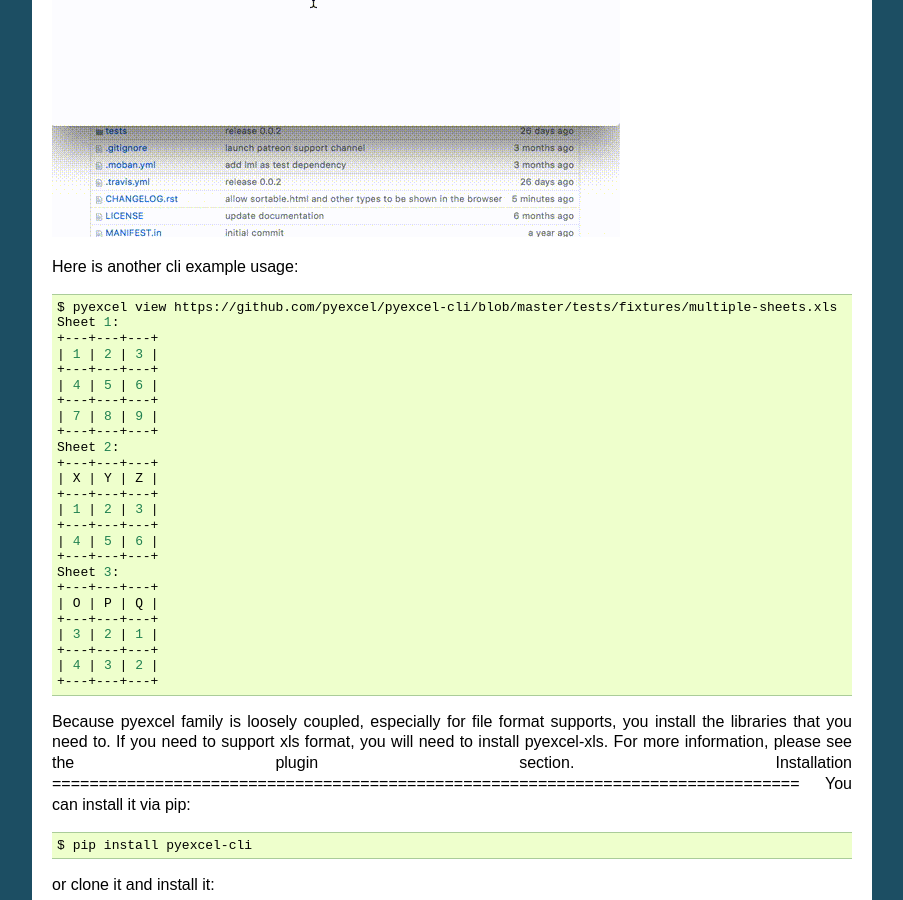
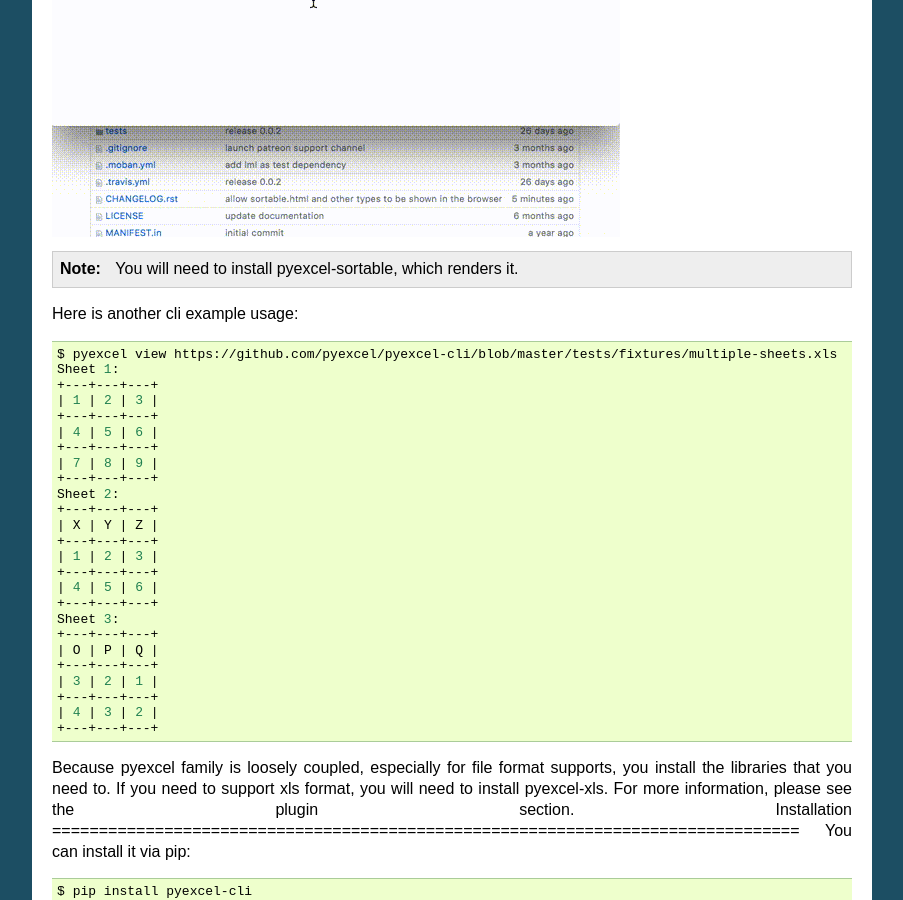
Before and after one commit to pyexcel/pyexcel-cli, a Sphinx documentation site: the page built from docs/source/index.rst, in a window 1280 px wide and 900 px high, scrolled down 926 px. Shown: the whole window, without its empty margins (198-1101 px from the left). Built offline with Sphinx 7.4.7, drawn with Linux system fonts in a browser that asks for light colours.

Commit message:
update readme

```diff
--- a/README.rst
+++ b/README.rst
@@ -65,6 +65,10 @@
 Here's what you will get:
 
 .. image:: https://github.com/pyexcel/pyexcel-cli/raw/master/pyexcel-cli-sortable.gif
+
+.. note::
+
+   You will need to install pyexcel-sortable, which renders it.
 
 Here is another cli example usage:
 
--- a/docs/source/index.rst
+++ b/docs/source/index.rst
@@ -36,6 +36,10 @@
 Here's what you will get:
 
 .. image:: https://github.com/pyexcel/pyexcel-cli/raw/master/pyexcel-cli-sortable.gif
+
+.. note::
+
+   You will need to install pyexcel-sortable, which renders it.
 
 Here is another cli example usage:
 
```
Also changed, not shown: 1 other file.
